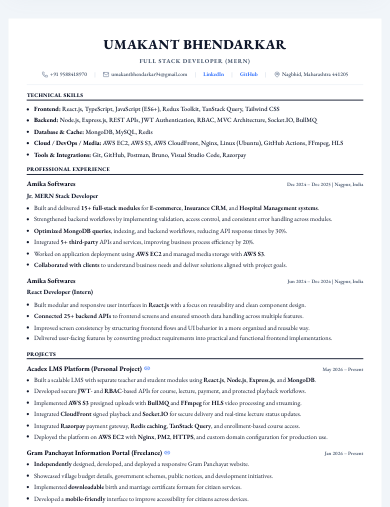
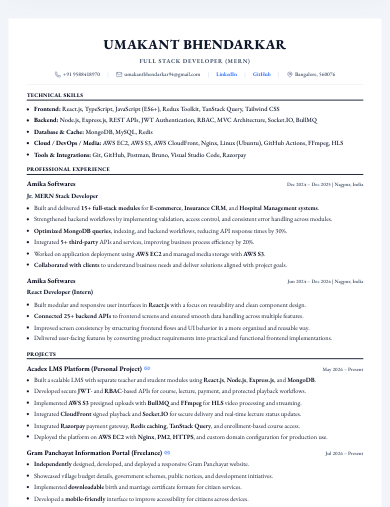
Before and after one commit to umakant8732/PORTFOLIO, a React (Vite) app: page / in a window 390 px wide. Shown: the part 151-658 px from the top of the page. Built offline with nearby package versions, Linux system fonts and the light colour scheme.

Commit message:
Update location to Bangalore, 560076 and freelance project date to July

```diff
--- a/src/App.jsx
+++ b/src/App.jsx
@@ -106,7 +106,7 @@ export default function App() {
             <span className="text-slate-300">|</span>
             <span className="flex items-center gap-1">
               <MapPin className="w-3.5 h-3.5 text-slate-500" />
-              Nagbhid, Maharashtra 441205
+              Bangalore, 560076
             </span>
           </div>
         </div>
@@ -252,7 +252,7 @@ export default function App() {
                     <Link2 className="w-3.5 h-3.5" />
                   </a>
                 </h3>
-                <span className="text-[11px] sm:text-[12px] font-semibold text-slate-600">Jan 2026 – Present</span>
+                <span className="text-[11px] sm:text-[12px] font-semibold text-slate-600">Jul 2026 – Present</span>
               </div>
               <ul className="space-y-0.5 text-[14px] text-slate-900 list-disc pl-4 leading-relaxed text-justify">
                 <li>
--- a/src/components/About.jsx
+++ b/src/components/About.jsx
@@ -187,7 +187,7 @@ export default function About() {
             <div className="space-y-4 pt-4">
               <div className="flex items-center gap-3 text-sm text-slate-600">
                 <MapPin className="w-5 h-5 text-purple-500 shrink-0" />
-                <span>Nagbhid, Maharashtra, India</span>
+                <span>Bangalore, 560076</span>
               </div>
               <div className="flex items-center gap-3 text-sm text-slate-600">
                 <GraduationCap className="w-5 h-5 text-purple-500 shrink-0" />
--- a/src/components/Contact.jsx
+++ b/src/components/Contact.jsx
@@ -125,7 +125,7 @@ export default function Contact() {
                 </div>
                 <div>
                   <div className="text-xs text-slate-500 font-medium">Location</div>
-                  <div className="text-sm font-semibold text-slate-900 font-medium">Nagbhid, Maharashtra, India</div>
+                  <div className="text-sm font-semibold text-slate-900 font-medium">Bangalore, 560076</div>
                 </div>
               </div>
             </div>
--- a/src/components/Projects.jsx
+++ b/src/components/Projects.jsx
@@ -30,7 +30,7 @@ export default function Projects() {
     {
       title: 'Gram Panchayat Portal',
       category: 'Frontend',
-      period: 'Jan 2026 – Present',
+      period: 'Jul 2026 – Present',
       description: 'Independently designed, developed, and deployed a responsive Gram Panchayat website.',
       tags: ['HTML5', 'Tailwind CSS', 'JavaScript (ES6)', 'Responsive UI'],
       github: '#',
```
